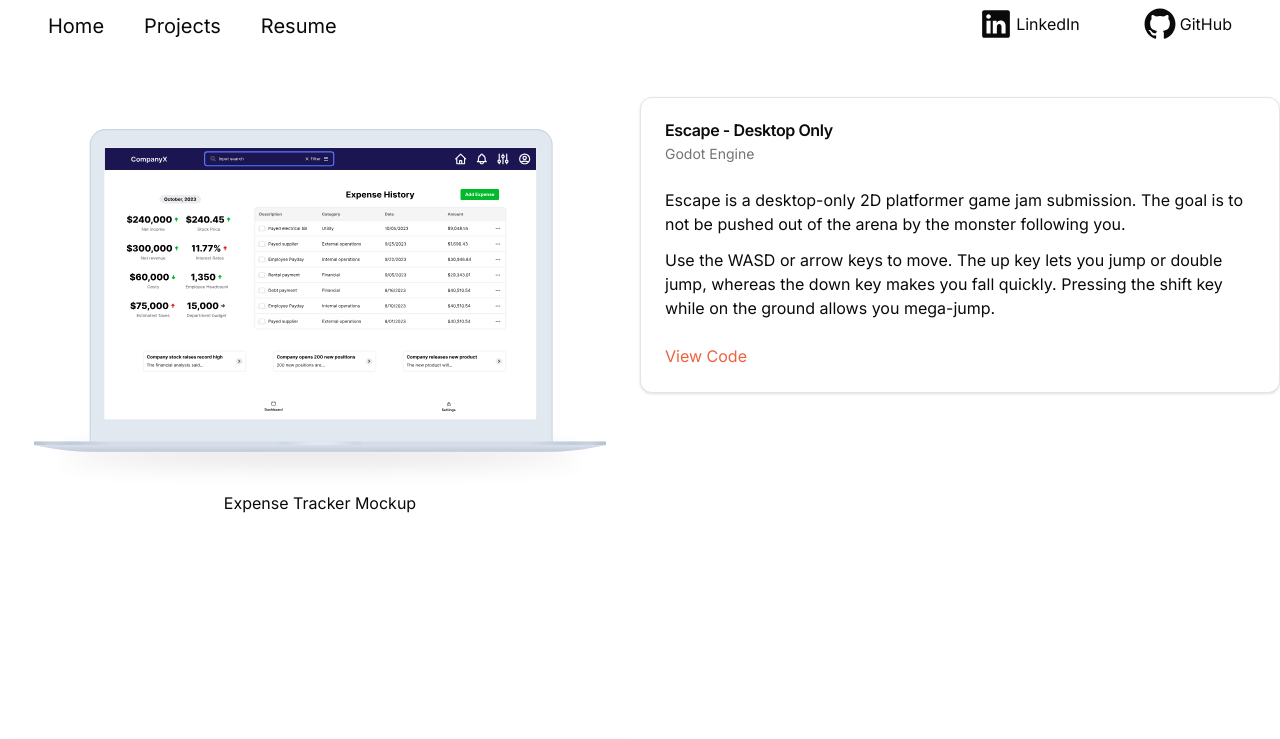
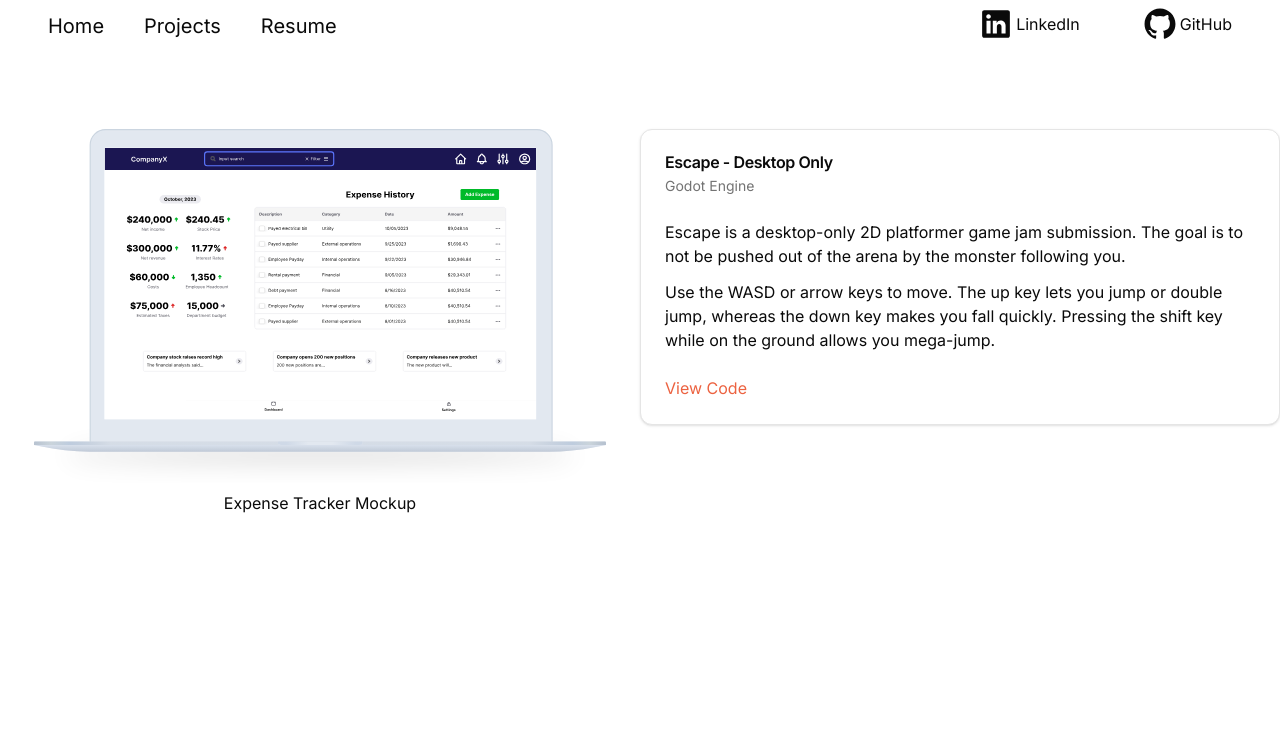
Before and after one commit to availe/Personal-Website-V2, a Next.js app: page /projects in a window 1280 px wide. Shown: the top 739 px of the page. Built offline with nearby package versions, Linux system fonts and the light colour scheme.

Commit message:
lg padding project-entry

```diff
--- a/src/components/project/project-entry.tsx
+++ b/src/components/project/project-entry.tsx
@@ -44,7 +44,7 @@ const TextSection = ({
   details: string[];
   codeUrl?: string;
 }) => (
-  <div className="w-full lg:w-1/2">
+  <div className="w-full lg:w-1/2 lg:pt-8">
     <Card>
       <CardHeader>
         <CardTitle>{title}</CardTitle>
```
